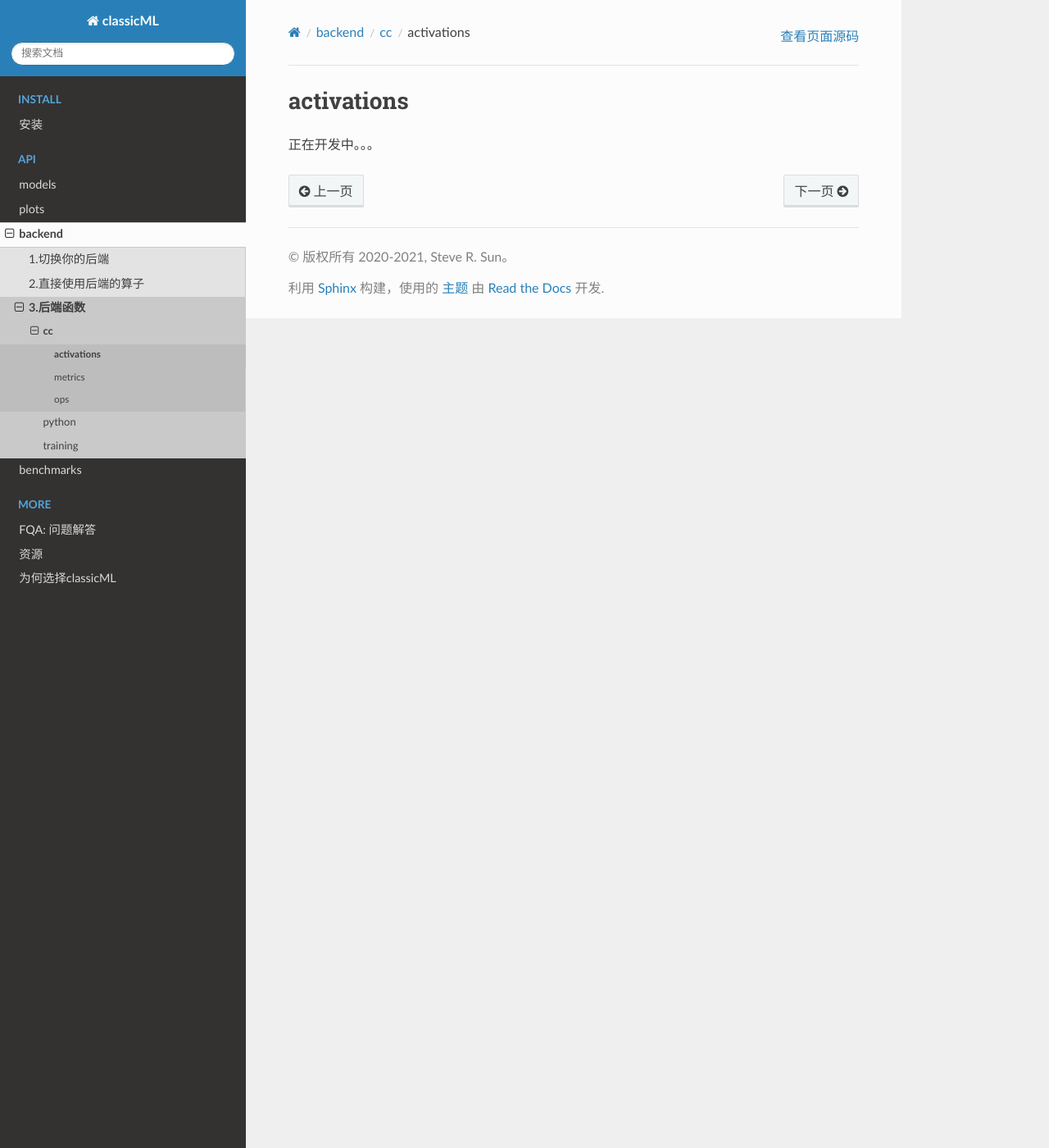
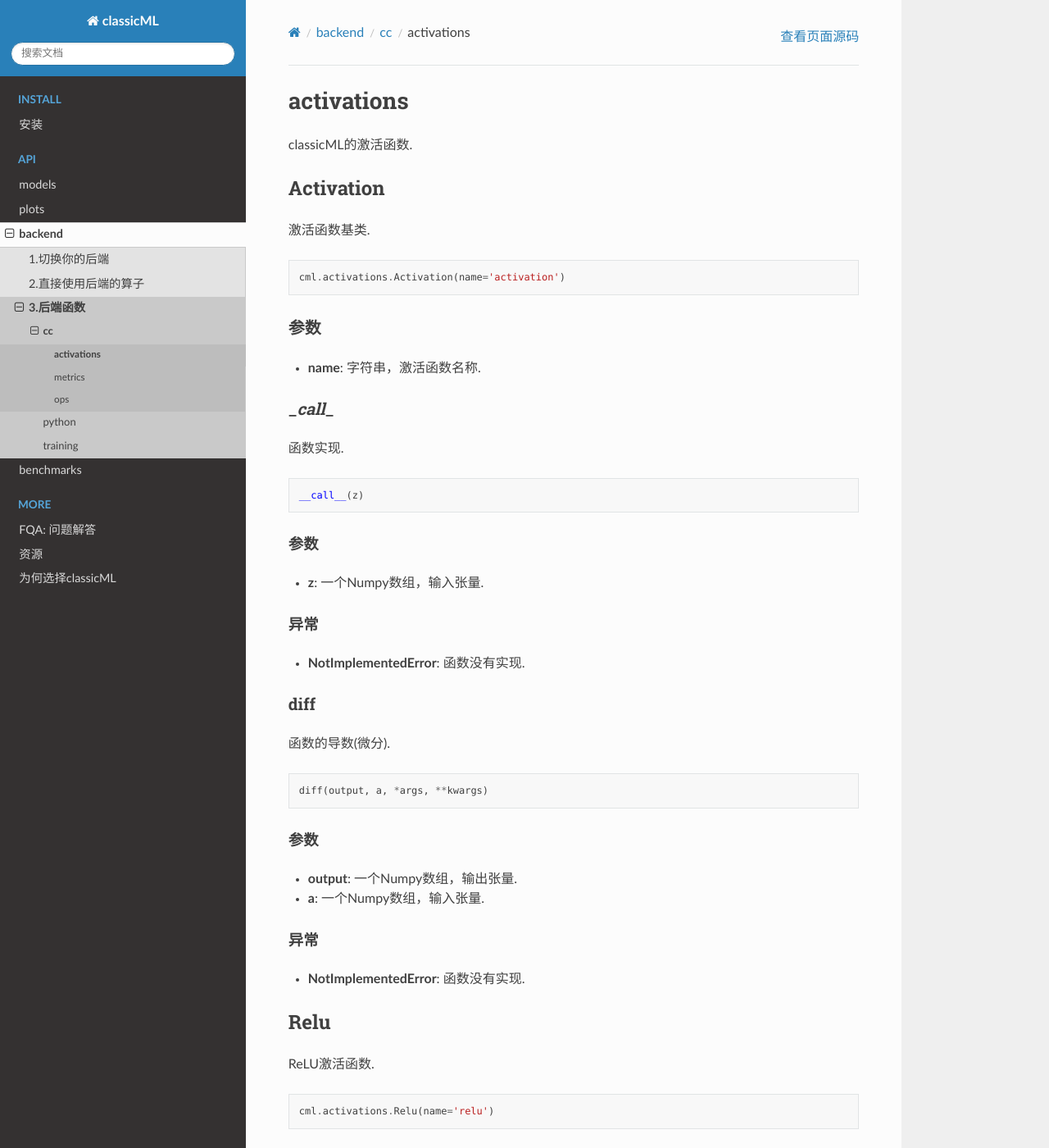
Before and after one commit to sun1638650145/classicML, a Sphinx documentation site: the page built from docs/source/backend/cc/activations.md, in a window 1280 px wide and 1400 px high. Shown: the whole window at 82% size. Built offline with Sphinx 7.4.7 and the Read the Docs theme 2.0.0, drawn with Linux system fonts in a browser that asks for light colours; some of the changed text lies outside the part shown.

Commit message:
update docs/backend/cc

````diff
--- a/docs/source/backend/cc/activations.md
+++ b/docs/source/backend/cc/activations.md
@@ -1,3 +1,184 @@
 # activations
 
-正在开发中。。。
+classicML的激活函数.
+
+## Activation
+
+激活函数基类.
+
+```python
+cml.activations.Activation(name='activation')
+```
+
+### 参数
+
+* <b>name</b>: 字符串，激活函数名称.
+
+### \__call__
+
+函数实现.
+
+```python
+__call__(z)
+```
+
+#### 参数
+
+* <b>z</b>: 一个Numpy数组，输入张量.
+
+#### 异常
+
+* <b>NotImplementedError</b>: 函数没有实现.
+
+### diff
+
+函数的导数(微分).
+
+```python
+diff(output, a, *args, **kwargs)
+```
+
+#### 参数
+
+* <b>output</b>: 一个Numpy数组，输出张量.
+* <b>a</b>: 一个Numpy数组，输入张量.
+
+#### 异常
+
+* <b>NotImplementedError</b>: 函数没有实现.
+
+## Relu
+
+ReLU激活函数.
+
+```python
+cml.activations.Relu(name='relu')
+```
+
+### 参数
+
+* <b>name</b>: 字符串，激活函数名称.
+
+### \__call__
+
+函数实现.
+
+```python
+__call__(z)
+```
+
+#### 参数
+
+* <b>z</b>: 一个Numpy数组，输入张量.
+
+##### 返回
+
+经过激活后的张量.
+
+#### diff
+
+Relu的导数(微分).
+
+```python
+diff(output, a, *args, **kwargs)
+```
+
+#### 参数
+
+* <b>output</b>: 一个Numpy数组，输出张量.
+* <b>a</b>: 一个Numpy数组，输入张量.
+
+#### 返回
+
+Relu的导数(微分).
+
+## Sigmoid
+
+Sigmoid激活函数.
+
+```python
+cml.activations.Sigmoid(name='sigmoid')
+```
+
+### 参数
+
+* <b>name</b>: 字符串，激活函数名称.
+
+### \__call__
+
+函数实现.
+
+```python
+__call__(z)
+```
+
+#### 参数
+
+* <b>z</b>: 一个Numpy数组，输入张量.
+
+#### 返回
+
+经过激活后的张量.
+
+#### diff
+
+Sigmoid的导数(微分).
+
+```python
+diff(output, a, *args, **kwargs)
+```
+
+#### 参数
+
+* <b>output</b>: 一个Numpy数组，输出张量.
+* <b>a</b>: 一个Numpy数组，输入张量.
+* <b>y_true</b>: 一个Numpy数组，真实的标签.
+
+#### 返回
+
+Sigmoid的导数(微分).
+
+## Softmax
+
+Softmax激活函数.
+
+```python
+cml.activations.Softmax(name='softmax')
+```
+
+#### 参数
+
+* <b>name</b>: 字符串，激活函数名称.
+
+#### \__call__
+
+函数实现.
+
+```python
+__call__(z)
+```
+
+##### 参数
+
+* <b>z</b>: 一个Numpy数组，输入张量.
+
+##### 返回
+
+经过激活后的张量.
+
+#### diff
+
+Softmax的导数(微分).
+
+```python
+diff(output, a, *args, **kwargs)
+```
+
+##### 参数
+
+* <b>output</b>: 一个Numpy数组，输出张量.
+* <b>a</b>: 一个Numpy数组，输入张量.
+
+##### 返回
+
+Softmax的导数(微分).
````
Also changed, not shown: docs/source/backend/python/activations.md (+1 -1 lines).
